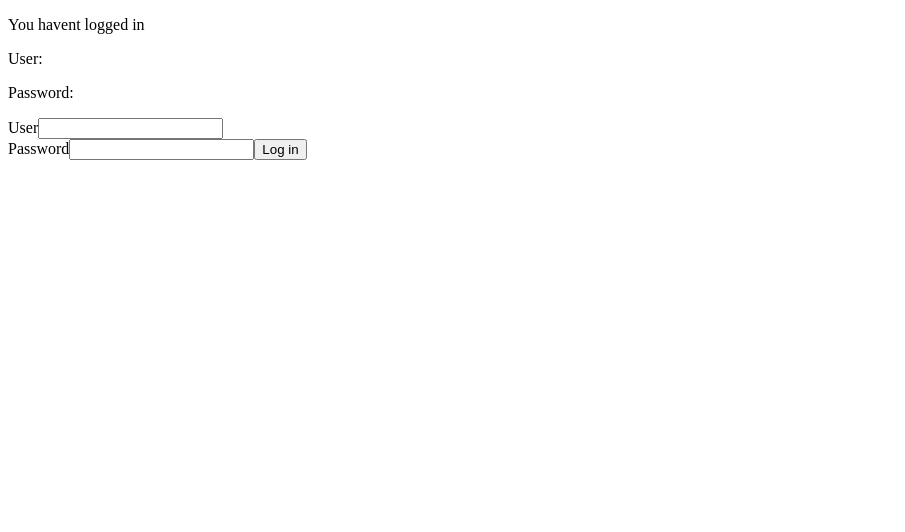
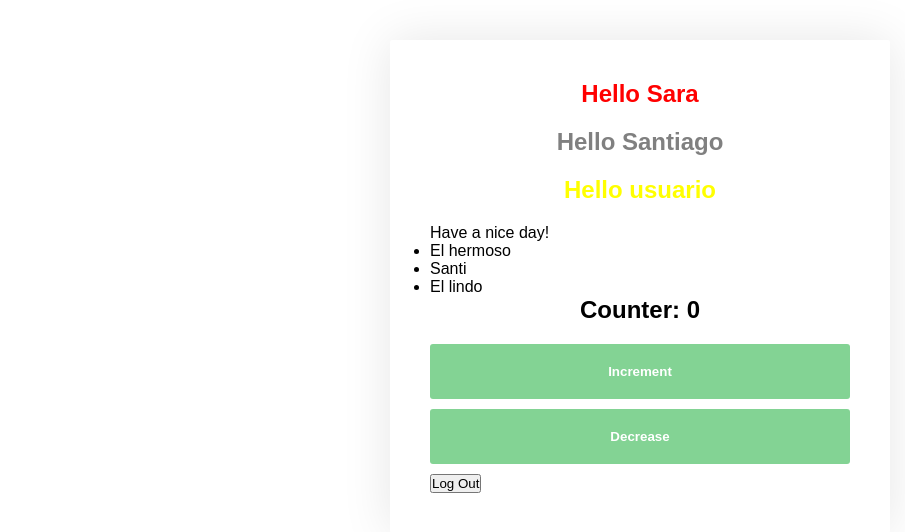
Before and after one commit to isantiagojaramillo/Learnin-ReactJS, a React (Vite) app: page / in a window 1280 px wide. Shown: the top 532 px of the page, without its empty margins (0-905 px from the left). Built offline with nearby package versions, Linux system fonts and the light colour scheme.

Commit message:
working with css in react

```diff
--- a/src/components/FormLogIn.jsx
+++ b/src/components/FormLogIn.jsx
@@ -1,4 +1,5 @@
-import React, {useState} from 'react'
+import React, {useState} from 'react';
+import "./css/FormLogIn.css";
 
 export const FormLogIn = (props) => {
     const [user, changeUser] = useState('');
@@ -33,29 +34,32 @@ export const FormLogIn = (props) => {
     }
 
   return (
-    <form action="" onSubmit={onSubmit}>
-        <p>User: {user}</p>
-        <p>Password: {password}</p>
+    <form action="" onSubmit={onSubmit} className='form'>
+        <h1>You havent logged in</h1>
         <div>
-            <label htmlFor="user">User</label>
+            <label htmlFor="user" className='label'>User</label>
             <input
                 type="text"
                 name='user'
                 id='user'
                 value={user}
                 onChange={onGlobalChange}
+                className='input'
             />
         </div>
         <div>
-            <label htmlFor="password">Password</label>
+            <label htmlFor="password" className='label'>Password</label>
             <input
                 type="password"
                 name='password'
                 id='password'
                 value={password}
                 onChange={onGlobalChange}
+                className='input'
             />
-            <button type='submit'>Log in</button>
+            <div className='boxButton'>
+                <button type='submit' className='button'>Log in</button>
+            </div>
         </div>
     </form>
   )
--- a/src/components/FunctionalCounter.jsx
+++ b/src/components/FunctionalCounter.jsx
@@ -1,4 +1,5 @@
-import React, {useState} from 'react'
+import React, {useState} from 'react';
+import "./css/FunctionalCounter.css";
 
 export const FunctionalCounter = (props) => {
 
@@ -9,8 +10,8 @@ export const FunctionalCounter = (props) => {
   return (
     <>
         <h1>Counter: {account} </h1>
-        <button onClick={() => increase(props.increaseQuantity)}>Increment</button>
-        <button onClick={() => decrease(props.decreaseQuantity)}>Decrease</button>
+        <button className='button' onClick={() => increase(props.increaseQuantity)}>Increment</button>
+        <button className='button' onClick={() => decrease(props.decreaseQuantity)}>Decrease</button>
     </>
   )
 }
--- /dev/null
+++ b/src/components/css/FormLogIn.css
@@ -0,0 +1,47 @@
+.form {
+    display: flex;
+    flex-direction: column;
+    margin: 20px;
+}
+
+h1{
+    text-align: center;
+    margin-bottom: 20px;
+}
+
+.label {
+    font-weight: bold;
+    font-size: 14px;
+    display: block;
+    margin-top: 5px;
+}
+
+.input {
+    width: 100%;
+    padding: 10px;
+    border: 2px solid #d1d1d1;
+    border-radius: 3px;
+    margin-bottom: 20px;
+}
+
+.boxButton{
+    display: flex;
+    justify-content: center;
+}
+
+.button {
+    background: #83d394;
+    padding: 20px;
+    width: 100%;
+    border: none;
+    border-radius: 3px;
+    font-weight: bold;
+    font-family: Arial, sans-serif;
+    cursor: pointer;
+    transition: .3s ease all;
+}
+
+.button:hover {
+    background: #44a559;
+    color: #fff;
+}
--- /dev/null
+++ b/src/components/css/FunctionalCounter.css
@@ -0,0 +1,20 @@
+.button {
+    background: #000;
+    color: #fff;
+    display: inline-block;
+    padding: 20px;
+    border: none;
+    font-weight: bold;
+    font-family: Arial, sans-serif;
+    cursor: pointer;
+    transition: .3s ease all;
+    border-radius: 3px;
+    margin-right: 10px;
+
+    margin-bottom: 10px;
+}
+
+.button:hover {
+    background: #44a559;
+    color: #fff;
+}
--- /dev/null
+++ b/src/components/css/main.css
@@ -0,0 +1,26 @@
+* {
+    padding: 0;
+    margin: 0;
+    box-sizing: border-box;
+}
+
+body {
+    font-size: 16px;
+    font-family: arial, sans-serif;
+}
+
+#root {
+    display: flex;
+    align-items: center;
+    justify-content: center;
+    flex-direction: column;
+}
+
+.container {
+    width: 90%;
+    max-width: 500px;
+    padding: 40px;
+    margin: 40px;
+    border-radius: 2px;
+    box-shadow: 0 0 50px rgba(0,0,0,.1);
+}
--- a/src/main.jsx
+++ b/src/main.jsx
@@ -1,8 +1,10 @@
 import React, {useState} from 'react';
-import { StrictMode } from 'react';
+// import { StrictMode } from 'react';
 import ReactDOM from 'react-dom/client';
-import ClassCounter, {  } from "./components/ClassCounter";
+// import ClassCounter, {  } from "./components/ClassCounter";
 import { FunctionalCounter } from "./components/FunctionalCounter";
+import "./components/css/main.css";
+
 
 // Exported Components
 import  { User  }  from "./components/User";
@@ -11,26 +13,25 @@ import { FormLogIn } from "./components/FormLogIn";
 
 const App = () => {
 
-  const [session, changeSessionState] = useState(false);
+  const [session, changeSessionState] = useState(true);
 
   return (
-    <>
+    <section className='container'>
     {session === true ?
       <>
         <User />
-        {/* <FunctionalCounter increaseQuantity={100} decreaseQuantity={20} /> */}
-        <ClassCounter increaseQuantity={100} decreaseQuantity={20} />
+        <FunctionalCounter increaseQuantity={100} decreaseQuantity={20} />
+        {/* <ClassCounter increaseQuantity={100} decreaseQuantity={20} /> */}
         <button onClick={() => changeSessionState(false)}>Log Out</button>
       </>
     :
       <>
-        <p>You havent logged in</p>
         <FormLogIn changeSessionState = {changeSessionState} />
 
         {/* <button onClick={() => changeSessionState(true)}>Log in</button> */}
       </>
     }
-  </>
+  </section>
   );
 }
 
```
